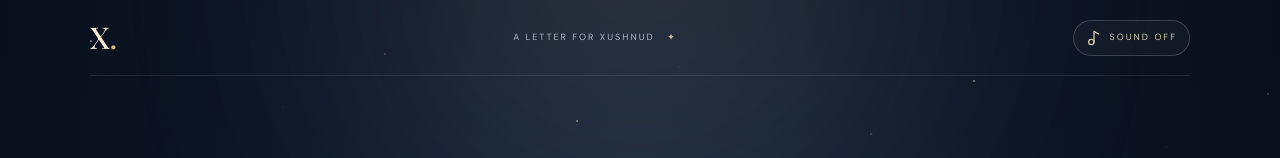
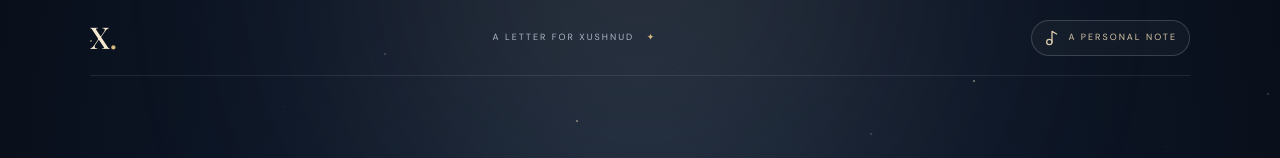
Before and after one commit to bekiuz/salecon-tv, a React (Vite) app: page / in a window 1280 px wide. Shown: the top 158 px of the page. Built offline with nearby package versions, Linux system fonts and the light colour scheme; a web font is replaced by a local one.

Commit message:
Polish birthday page header and remove inactive sound toggle

```diff
--- a/src/App.tsx
+++ b/src/App.tsx
@@ -1,17 +1,16 @@
 import React, { useState } from 'react';
-import { ArrowDown, ArrowRight, Gift, Heart, MailOpen, Music2, Sparkles, Star } from 'lucide-react';
+import { ArrowDown, ArrowRight, Heart, Music2 } from 'lucide-react';
 
 export default function App() {
   const [opened, setOpened] = useState(false);
   const [revealed, setRevealed] = useState(false);
-  const [sound, setSound] = useState(false);
 
   return <main className="birthday">
     <div className="night-sky" aria-hidden="true">
       {Array.from({length:54},(_,i)=><i key={i} style={{left:((i*41+7)%100)+'%',top:((i*67+3)%100)+'%',animationDelay:((i%9)*-.6)+'s'}} />)}
       <div className="moon-glow"/><div className="shooting-star"/>
     </div>
-    <header className="nav"><a className="wordmark" href="#top">X<span>.</span></a><div className="nav-note">A LETTER FOR XUSHNUD <span>✦</span></div><button className={'sound '+(sound?'active':'')} onClick={()=>setSound(!sound)} aria-label="Sound toggle"><Music2 size={16}/>{sound?'SOUND ON':'SOUND OFF'}</button></header>
+    <header className="nav"><a className="wordmark" href="#top">X<span>.</span></a><div className="nav-note">A LETTER FOR XUSHNUD <span>✦</span></div><div className="sound"><Music2 size={16}/> A PERSONAL NOTE</div></header>
     <section className="intro" id="top">
       <div className="date-line"><span/> A SPECIAL DAY <span/></div>
       <h1>Bugun osmon ham<br/><em>boshqacha porlaydi.</em></h1>
```
